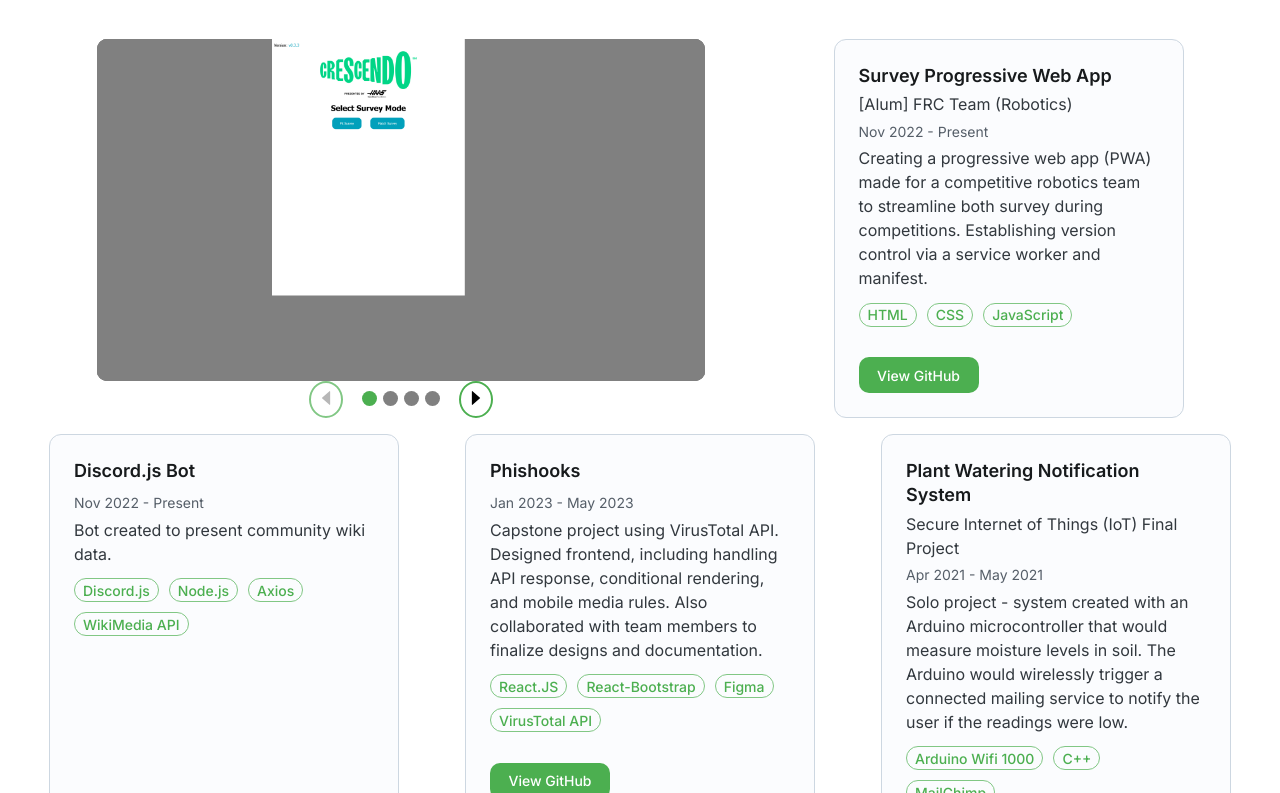
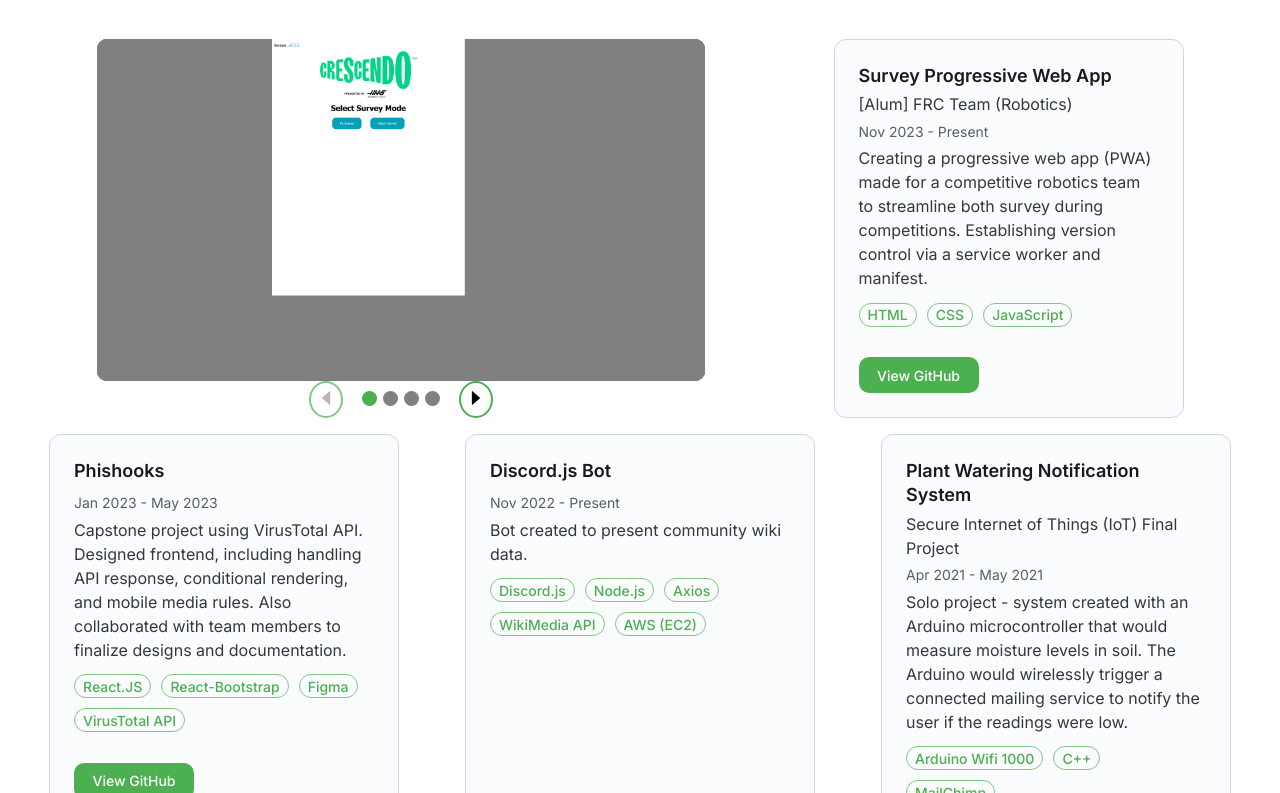
Before and after one commit to arifire21/afloucks, a Next.js app: page / in a window 1280 px wide. Shown: the part 3007-3800 px from the top of the page. Built offline with nearby package versions, Linux system fonts and the light colour scheme.

Commit message:
Update page.tsx

```diff
--- a/app/page.tsx
+++ b/app/page.tsx
@@ -306,7 +306,7 @@ export default function Home() {
           <ProjectCard
             projectTitle='Survey Progressive Web App'
             subtitle='[Alum] FRC Team (Robotics)'
-            date='Nov 2022 - Present'
+            date='Nov 2023 - Present'
             blurb='Creating a progressive web app (PWA) made for a competitive robotics team to streamline both survey during competitions. Establishing version control via a service worker and manifest.'
             tools={['HTML', 'CSS', 'JavaScript']}
             buttons={[{
@@ -319,12 +319,14 @@ export default function Home() {
         </div>
 
         <div className={styles.sharedCardContainer}>
-          <ProjectCard
+                  {/* TODO WHAT IS THIS A PLACEHOLDER FOR */}
+         {/* <ProjectCard
             projectTitle='Discord.js Bot'
             date='Nov 2022 - Present'
             blurb='Bot created to present community wiki data.'
             tools={['Discord.js', 'Node.js', 'Axios', 'WikiMedia API']}
           />
+           */}
 
           <ProjectCard
             projectTitle='Phishooks'
@@ -340,13 +342,12 @@ export default function Home() {
           />
         {/* </div> */}
 
-        {/* TODO WHAT IS THIS A PLACEHOLDER FOR */}
-        {/* <ProjectCard
+        <ProjectCard
             projectTitle='Discord.js Bot'
             date='Nov 2022 - Present'
             blurb='Bot created to present community wiki data.'
             tools={['Discord.js', 'Node.js', 'Axios', 'WikiMedia API', 'AWS (EC2)']}
-        /> */}
+        />
 
         {/* <div className={styles.cardContainer}> */}
           <ProjectCard
```
